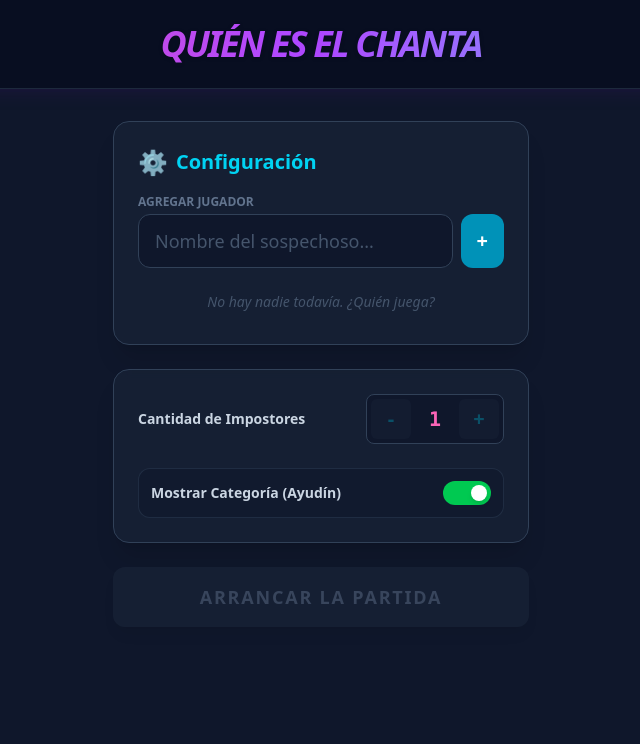
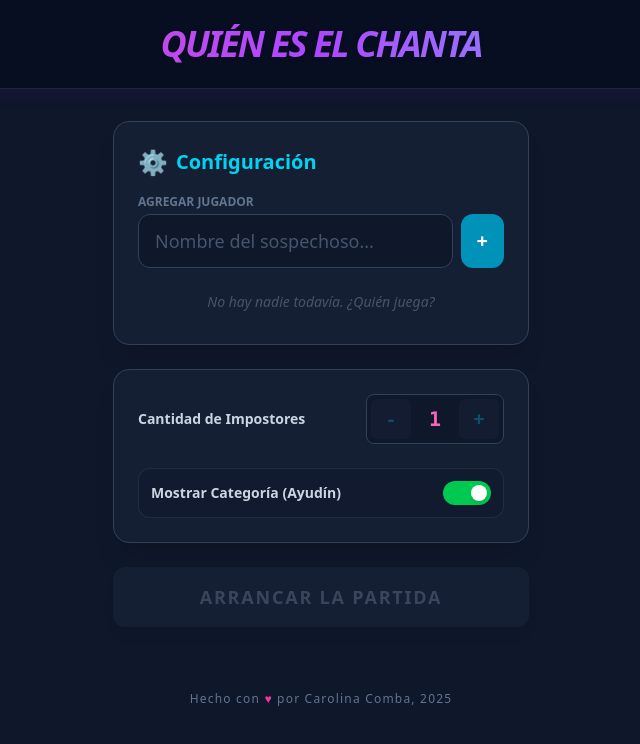
Before and after one commit to carolinacomba/quien-es-el-impostor, an Angular app: page / in a window 1280 px wide. Shown: the top 744 px of the page, without its empty margins (319-959 px from the left). Built offline with nearby package versions, Linux system fonts and the light colour scheme.

Commit message:
add logo

```diff
--- a/src/app/app.css
+++ b/src/app/app.css
@@ -1,3 +1,10 @@
+:host {
+  user-select: none;
+  -webkit-user-select: none;
+  -moz-user-select: none;
+  -ms-user-select: none;
+}
+
 .animate-fade-in {
   animation: fadeIn 0.4s ease-out;
 }
--- a/src/app/app.html
+++ b/src/app/app.html
@@ -241,4 +241,9 @@
     </div>
   </div>
 
+  <!-- FOOTER -->
+  <footer class="mt-12 text-center pb-6 text-slate-500 text-xs font-light tracking-widest">
+    <p>Hecho con <span class="text-pink-500">♥</span> por Carolina Comba, 2025</p>
+  </footer>
+
 </div>
--- a/src/index.html
+++ b/src/index.html
@@ -2,10 +2,10 @@
 <html lang="en">
 <head>
   <meta charset="utf-8">
-  <title>ElImpostor</title>
+  <title>El Chanta</title>
   <base href="/">
   <meta name="viewport" content="width=device-width, initial-scale=1">
-  <link rel="icon" type="image/x-icon" href="favicon.ico">
+  <link rel="icon" type="image/png" href="impostor-icon.png">
   <script src="https://cdn.jsdelivr.net/npm/@tailwindcss/browser@4"></script>
 </head>
 <body>
```
Also changed, not shown: public/impostor-icon.png (added).
